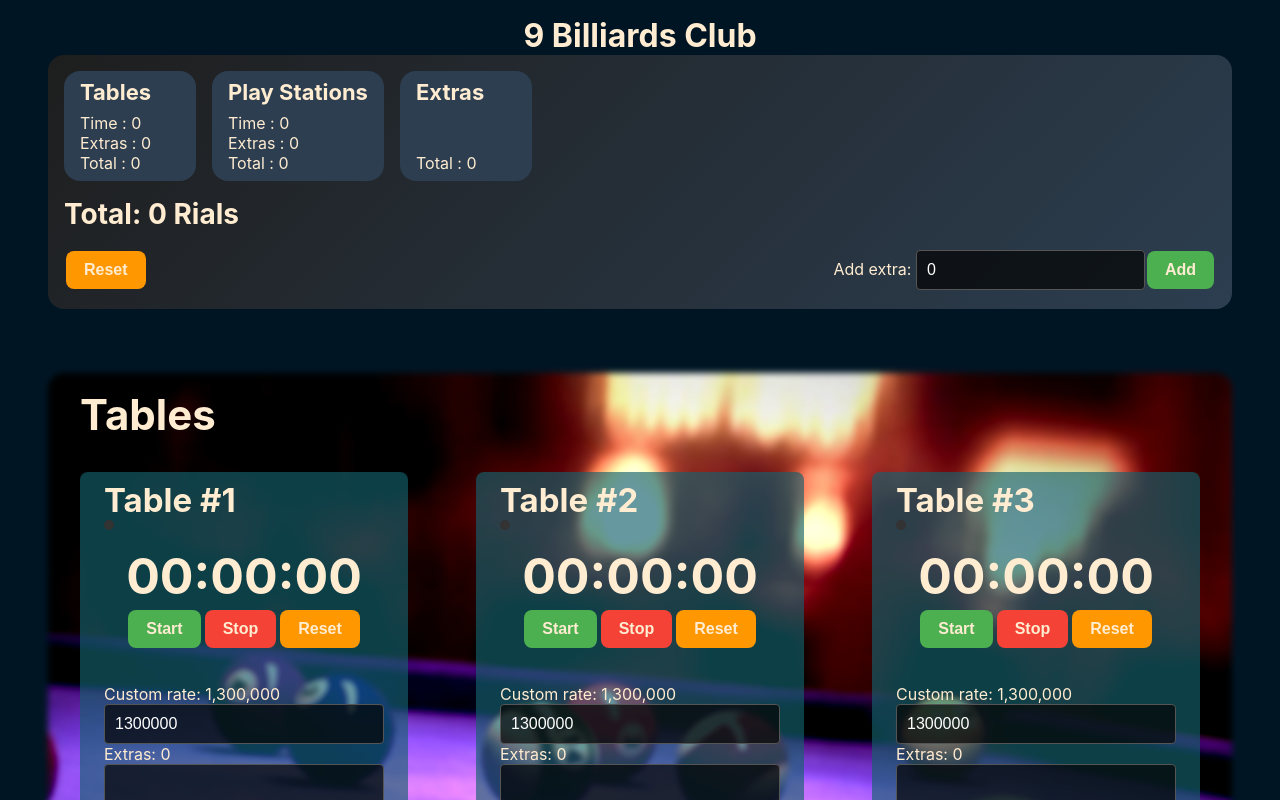
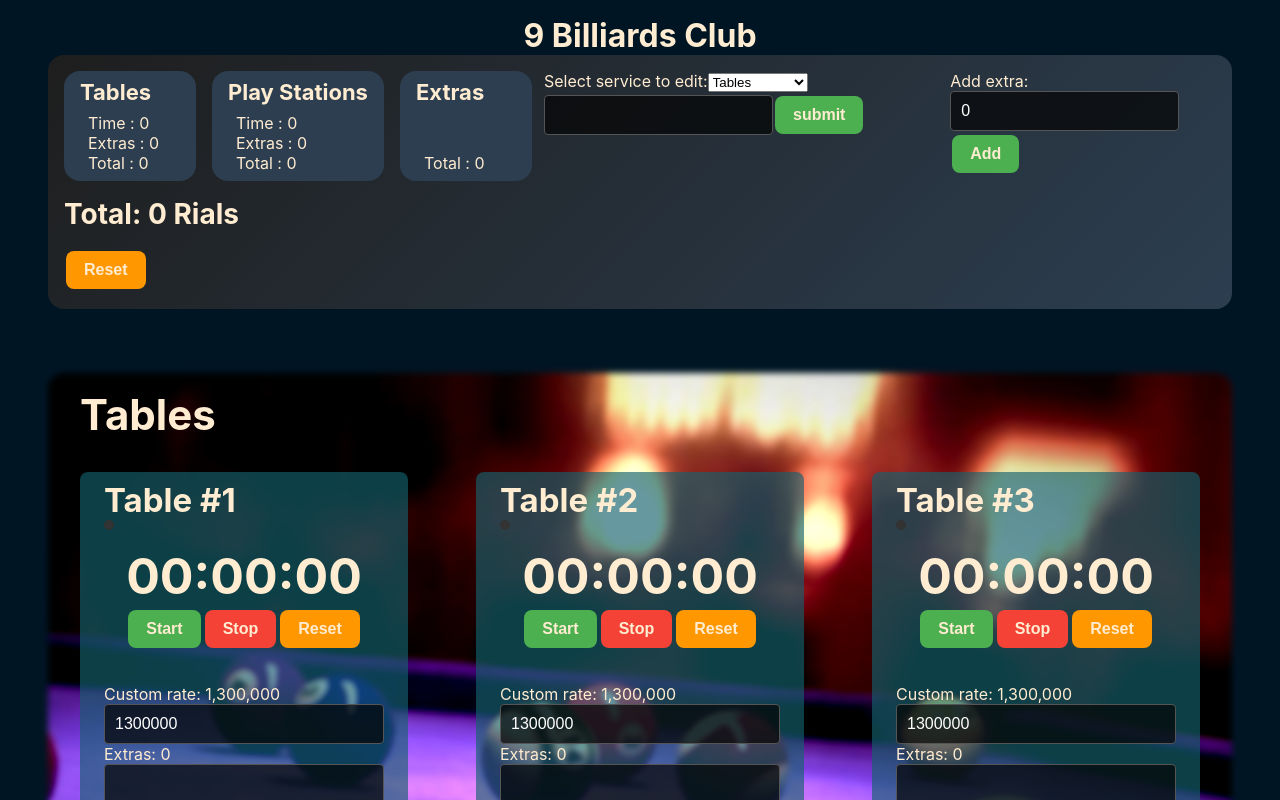
Before and after one commit to Thermite10k/cmgmt, a React (Create React App) app: page / in a window 1280 px wide. Shown: the top 800 px of the page. Built offline with nearby package versions, Linux system fonts and the light colour scheme.

Commit message:
last commit before changing state from index-based to name based

```diff
--- a/src/components/Stats/Stats.jsx
+++ b/src/components/Stats/Stats.jsx
@@ -1,21 +1,30 @@
-import React, { useContext } from "react";
+import React, { useContext, useRef } from "react";
 import { dataContext } from "../../contexts/appContext";
 import { addCommaSeparator } from "../utils/addCommaSeparator";
 import classes from "./Stats.module.css";
 import Button from "../UI/Button/Button";
 import SingleExtra from "../SingleExtra/SingleExtra";
 import capitalizeWords from "../utils/capitalize";
+import Input from "../UI/Input/Input";
 const Stats = () => {
   const { storedData, setStoredData, resetData } = useContext(dataContext);
-
+  const optionRef = useRef(null);
   const handleReset = () => {
     if (window.confirm("Are you sure that you want to reset the data?")) {
       resetData();
     }
   };
+  const editFormSubmitHandle = (event) => {
+    event.preventDefault();
+
+    const formData = new FormData(event.target);
+    const formJson = Object.fromEntries(formData.entries());
+    console.log(formJson);
+  };
 
   return (
     <div className={classes.statsContainer}>
+      <div className={classes.stats}>
         <div className={classes.statList}>
           {Object.keys(storedData).map(
             (key) =>
@@ -29,7 +38,8 @@ const Stats = () => {
                       (k) =>
                         k !== "name" && (
                           <li className={classes.listItem}>
-                          {capitalizeWords(k)} : {storedData[key][k]}
+                            {capitalizeWords(k)} :{" "}
+                            {addCommaSeparator(storedData[key][k])}
                           </li>
                         )
                     )}
@@ -41,11 +51,22 @@ const Stats = () => {
         <div className={` ${classes.total}`}>
           Total: {addCommaSeparator(storedData.total)} Rials
         </div>
-
-      <div className={classes.resetAndExtraContainer}>
         <Button className={classes.totalButton} onClick={handleReset}>
           Reset
         </Button>
+      </div>
+      <div className={classes.resetAndExtraContainer}>
+        <form onSubmit={editFormSubmitHandle}>
+          <label>
+            Select service to edit:
+            <select name="selectedService">
+              <option value={"tables"}>Tables</option>
+              <option value={"play stations"}>Play Stations</option>
+            </select>
+          </label>
+          <Input name="editBy" />
+          <Button type="submit">submit</Button>
+        </form>
         <SingleExtra />
       </div>
     </div>
--- a/src/components/Stats/Stats.module.css
+++ b/src/components/Stats/Stats.module.css
@@ -4,6 +4,12 @@
   color: #ffecd1;
   border-radius: 1rem;
   padding: 1rem;
+  display: flex;
+  justify-content: space-between;
+}
+
+.stats {
+  width: 60%;
 }
 .statList {
   padding: 0;
@@ -37,6 +43,7 @@
   text-decoration: none;
   list-style: none;
   padding: 0;
+  padding-left: 0.5rem;
   margin: 0;
   align-items: center;
 }
```
Lines whose indentation alone changed are shown as unchanged.
